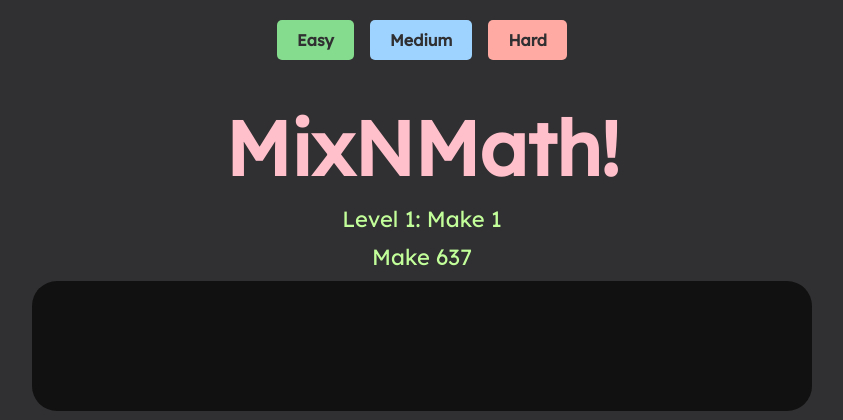
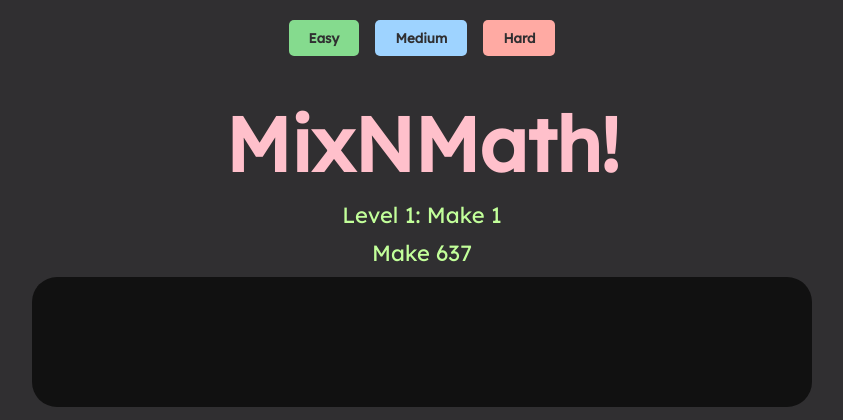
Before and after one commit to nrccstat/MixNMath, a PHP site: page / in a window 1280 px wide. Shown: the part 73-493 px from the top of the page, without its empty margins (218-1061 px from the left). Run offline with PHP 8.4, Linux system fonts and the light colour scheme; some libraries are stand-ins or nearby versions.

Commit message:
Update styles.css

```diff
--- a/styles.css
+++ b/styles.css
@@ -63,7 +63,7 @@ body {
     font-weight: bold;
     transition: background-color 0.3s;
     color: #302F31;
-    font-size: medium;
+    font-size: med;
 }
 
 #basic {
```
